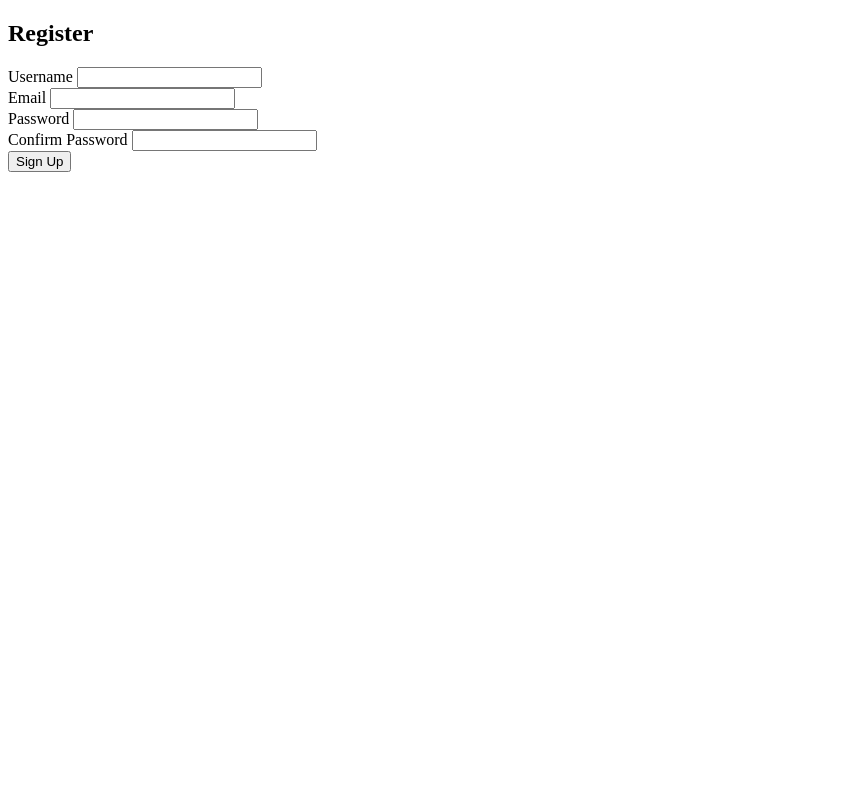
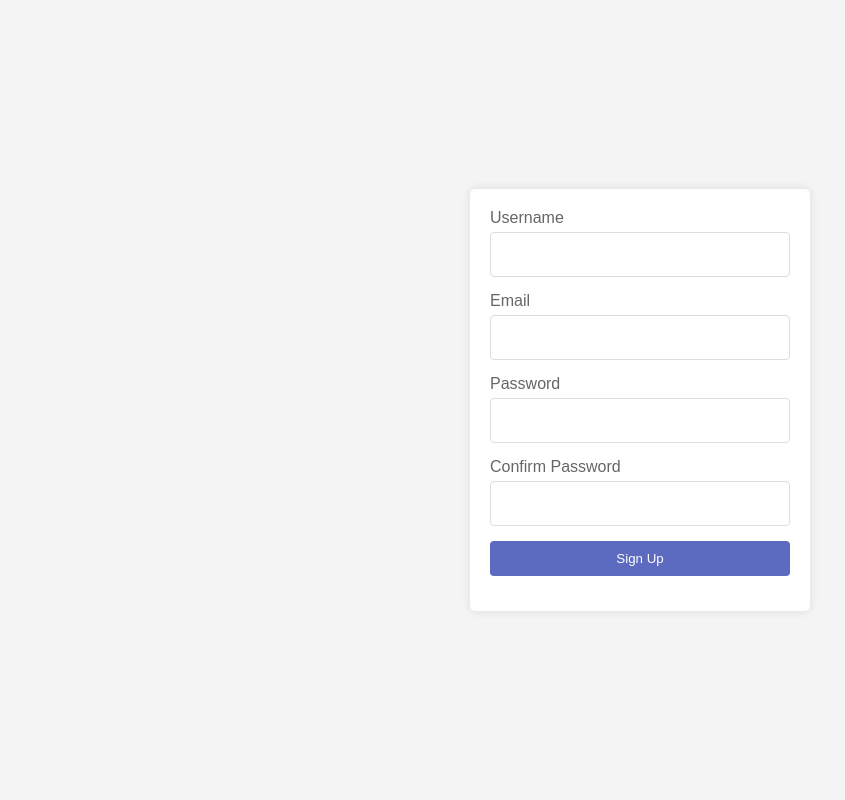
Before and after one commit to leilafarsani/Flask-app, a Flask app: page /register in a window 1280 px wide. Shown: the whole page, without its empty margins (0-845 px from the left). Run offline with Flask 3, Linux system fonts and the light colour scheme.

Commit message:
add style for register

```diff
--- a/app/templates/register.html
+++ b/app/templates/register.html
@@ -3,10 +3,72 @@
 <head>
     <meta charset="UTF-8">
     <meta name="viewport" content="width=device-width, initial-scale=1.0">
-    <title>Login</title>
+    <title>Register</title>
+    <style>
+        body {
+            font-family: Arial, sans-serif;
+            background-color: #f4f4f4;
+            display: flex;
+            justify-content: center;
+            align-items: center;
+            height: 100vh;
+            margin: 0;
+        }
+
+        form {
+            background-color: white;
+            padding: 20px;
+            border-radius: 5px;
+            box-shadow: 0 0 10px rgba(0, 0, 0, 0.1);
+            width: 300px;
+        }
+
+        h2 {
+            text-align: center;
+            color: #333;
+        }
+
+        .form-group {
+            margin-bottom: 15px;
+        }
+
+        .form-control-label {
+            display: block;
+            margin-bottom: 5px;
+            color: #666;
+        }
+
+        .form-control {
+            width: 100%;
+            padding: 10px;
+            border: 1px solid #ddd;
+            border-radius: 4px;
+            box-sizing: border-box;
+        }
+
+        .form-control-lg {
+            font-size: 1.25rem;
+        }
+
+        .btn {
+            width: 100%;
+            padding: 10px 15px;
+            border: none;
+            border-radius: 4px;
+            cursor: pointer;
+        }
+
+        .btn-primary {
+            background-color: #5c6bc0;
+            color: white;
+        }
+
+        .btn-primary:hover {
+            background-color: #3f51b5;
+        }
+    </style>
 </head>
 <body>
-<h2>Register</h2>
     <form method="POST" action="">
         {{ form.hidden_tag() }}
         <div class="form-group">
@@ -29,8 +91,5 @@
             {{ form.submit(class="btn btn-primary") }}
         </div>
     </form>
-
-
-
 </body>
 </html>
```
Lines whose indentation alone changed are shown as unchanged.
